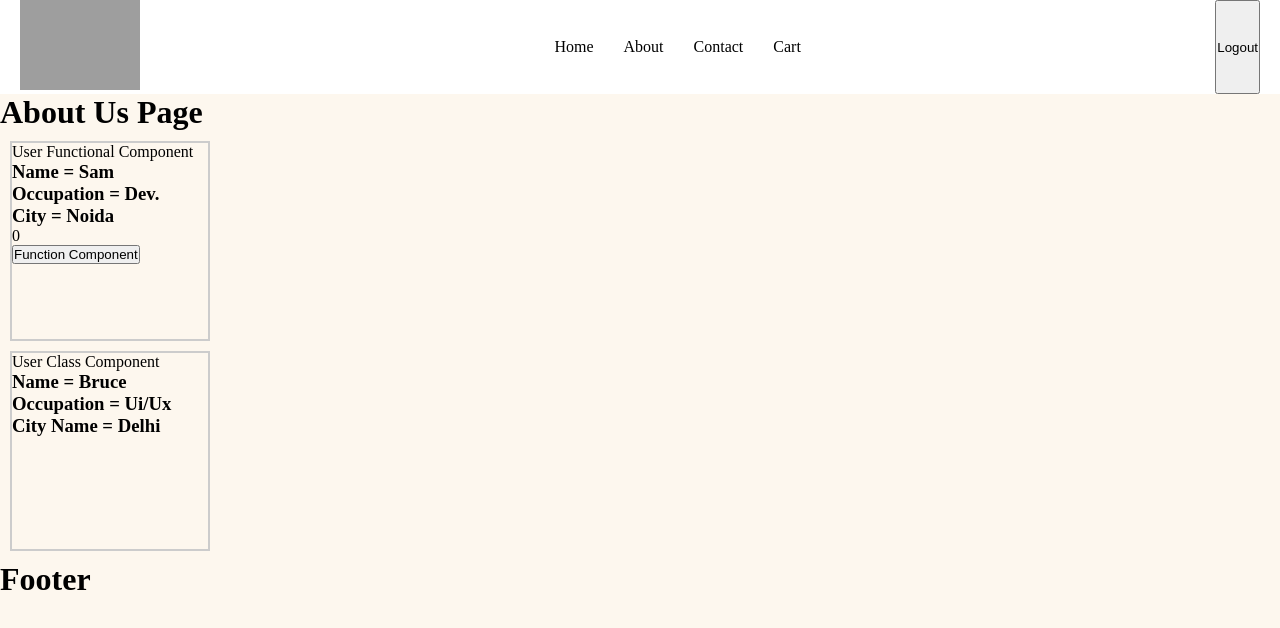
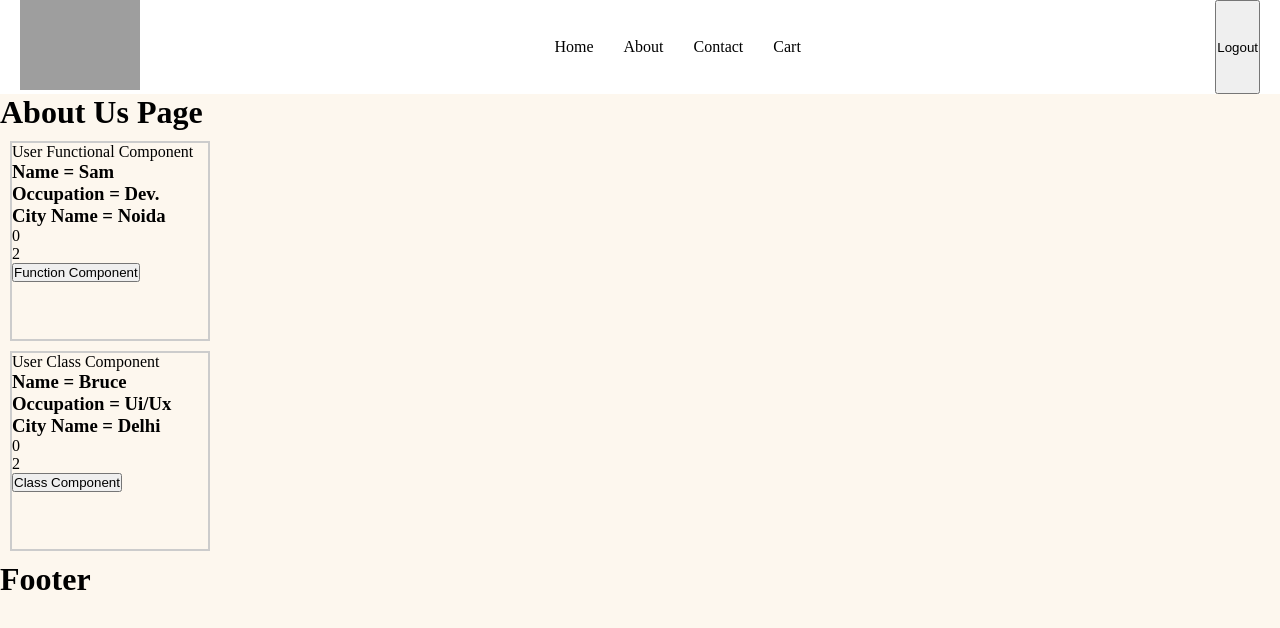
Before and after one commit to Bluefalcon04v/Namaste-React-Course, a React (Vite) app: page /about in a window 1280 px wide. Shown: the top 628 px of the page. Built offline with nearby package versions, Linux system fonts and the light colour scheme; grey boxes are pictures that could not be loaded.

Commit message:
Setting state in the class based component

```diff
--- a/src/components/User.js
+++ b/src/components/User.js
@@ -2,16 +2,17 @@ import { useState } from "react";
 
 const User = (props) => {
 const [value, setValue] = useState(0)
-
+const [value2, setValue2] = useState(2)
   return (
     <>
       <div className="userCard">
         User Functional Component
         <h3>Name = {props.name}</h3>
         <h3>Occupation = {props.occupation}</h3>
-        <h3>City = {props.city}</h3>
+        <h3>City Name = {props.city}</h3>
         <p>{value}</p>
-        <button onClick={()=>setValue(value + 1)}> Function Component </button>
+        <p>{value2}</p>
+        <button onClick={()=>{setValue(value + 1), setValue2(value2 + 3)}}> Function Component </button>
       </div>
     </>
   );
--- a/src/components/UserClass.js
+++ b/src/components/UserClass.js
@@ -1,15 +1,35 @@
 import React from "react";
 
 class UserClass extends React.Component {
-    render(props){ // Using Props in class based components
-        return(
+  constructor(props) {
+    super(props);
+    this.state = {  // Setting multiple States
+      value: 0,
+      value2: 2,
+    };
+  }
+  render() {
+    return (
       <div className="userCard">
         User Class Component
         <h3>Name = {this.props.name}</h3>
         <h3>Occupation = {this.props.occupation}</h3>
         <h3>City Name = {this.props.city}</h3>
+        <p>{this.state.value}</p>
+        <p>{this.state.value2}</p>
+
+        <button
+          onClick={() => {
+            this.setState({
+              value: 1,
+              value2: 7,
+            });
+          }}
+        >
+          Class Component
+        </button>
       </div>
-        )
+    );
   }
 }
 
```
Lines whose indentation alone changed are shown as unchanged.
